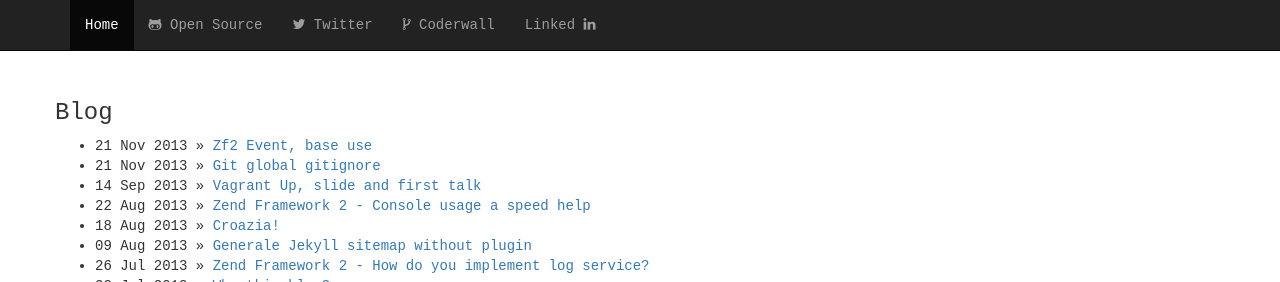
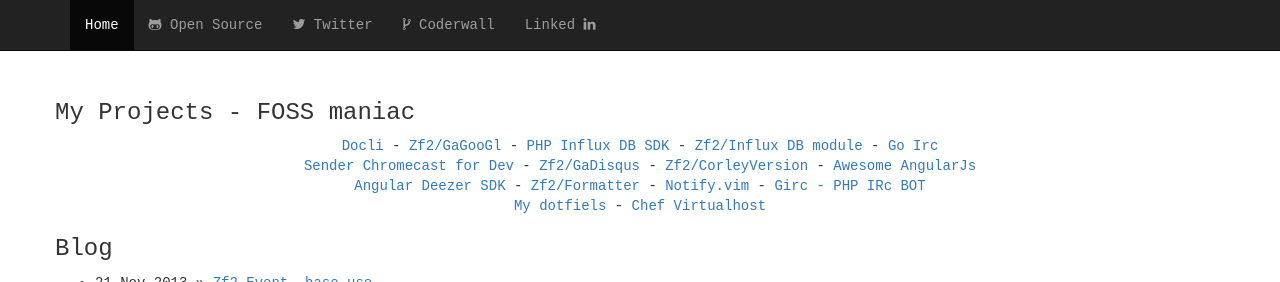
Before and after one commit to gianarb/gianarb.github.com, a Jekyll site: the page built from index.html, in a window 1280 px wide and 1301 px high, cut to the strip 0-282 px from the top of the window. Built offline with Jekyll 4.4.1, drawn with Linux system fonts in a browser that asks for light colours; nearby versions of some CDN libraries.

Commit message:
Add projects paragraph

```diff
--- a/index.html
+++ b/index.html
@@ -2,7 +2,18 @@
 layout: default
 title: Gianluca Arbezzano - Developer
 ---
-
+<div id="project" class="row">
+    <h3>My Projects - FOSS maniac</h3>
+    <div class="col-md-12 text-center">
+        <a href="http://docli.gianarb.it" target="_blank">Docli</a> - <a href="http://gianarb.it/GaGooGl" targer="_blank">Zf2/GaGooGl</a> - <a href="http://github.com/corley/influxdb-php-sdk" target="_blank">PHP Influx DB SDK</a> - <a href="https://github.com/gianarb/zf2-influxdb-module" targer="_blank">Zf2/Influx DB module</a> - <a href="https://github.com/gianarb/go-irc" target="_blank">Go Irc</a>
+        <br>
+        <a href="http://github.com/gianarb/sendev-cast" target="_blank">Sender Chromecast for Dev</a> - <a href="http://github.com/gianarb/GaDisqus" target="_blank">Zf2/GaDisqus</a> - <a href="https://github.com/gianarb/corley-version-module" target="_blank">Zf2/CorleyVersion</a> - <a href="https://github.com/gianarb/awesome-angularjs" target="_blank">Awesome AngularJs</a>
+        <br>
+        <a href="https://github.com/gianarb/ng-deezer-sdk" target="_blank">Angular Deezer SDK</a> - <a href="https://github.com/gianarb/zf2-formatter" target="_blank">Zf2/Formatter</a> - <a href="https://github.com/gianarb/notify.vim" target="_blank">Notify.vim</a> - <a href="https://github.com/gianarb/girc" target="_blank">Girc - PHP IRc BOT</a>
+        <br>
+        <a href="https://github.com/gianarb/dotfiles" target="_blank">My dotfiels</a> - <a href="https://github.com/gianarb/virtualhosts-cookbooks" target="_blank">Chef Virtualhost</a>
+    </div>
+</div>
 <div id="blog" class="row">
   <h3>Blog</h3>
   <ul class="posts">
```
